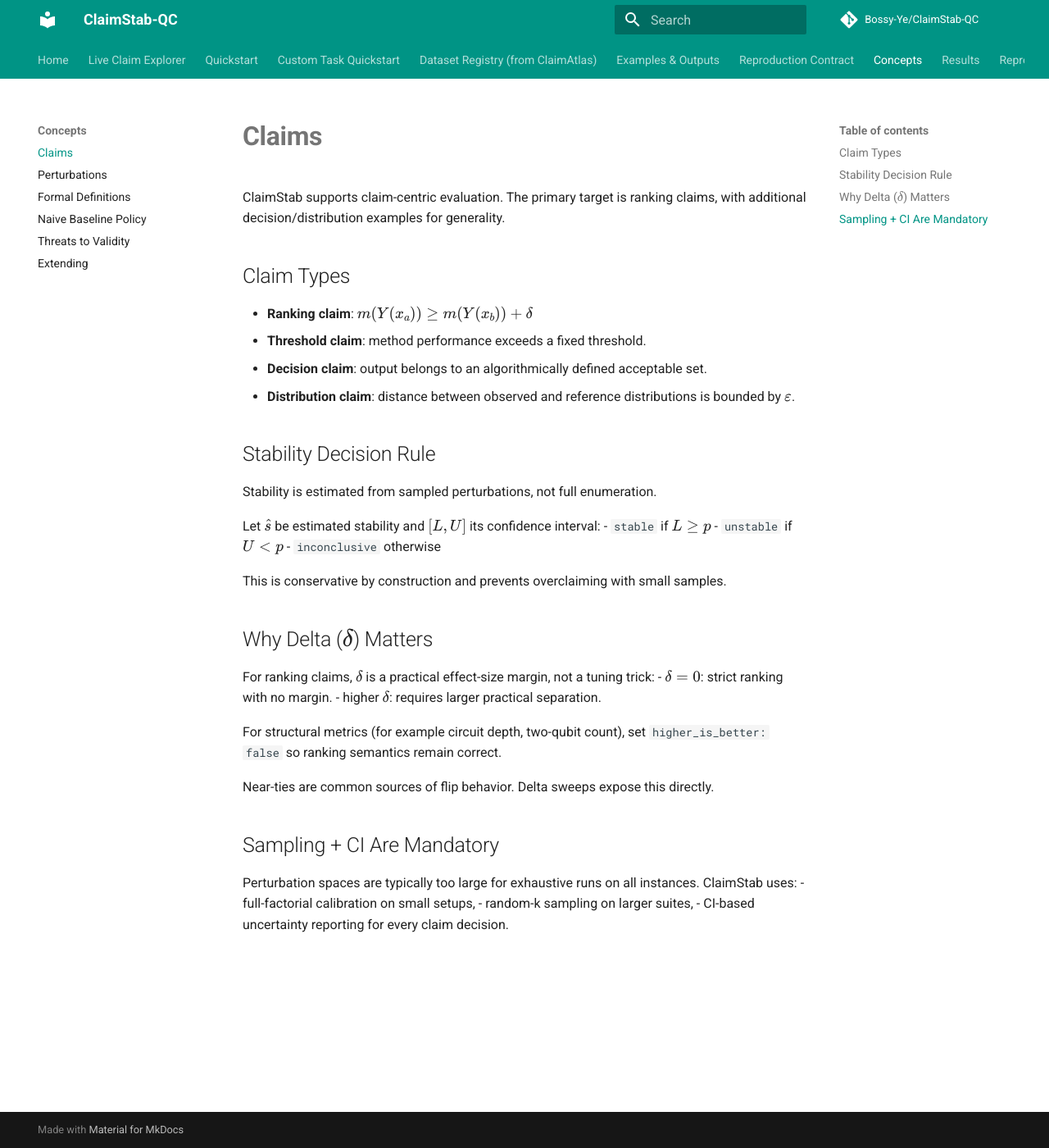
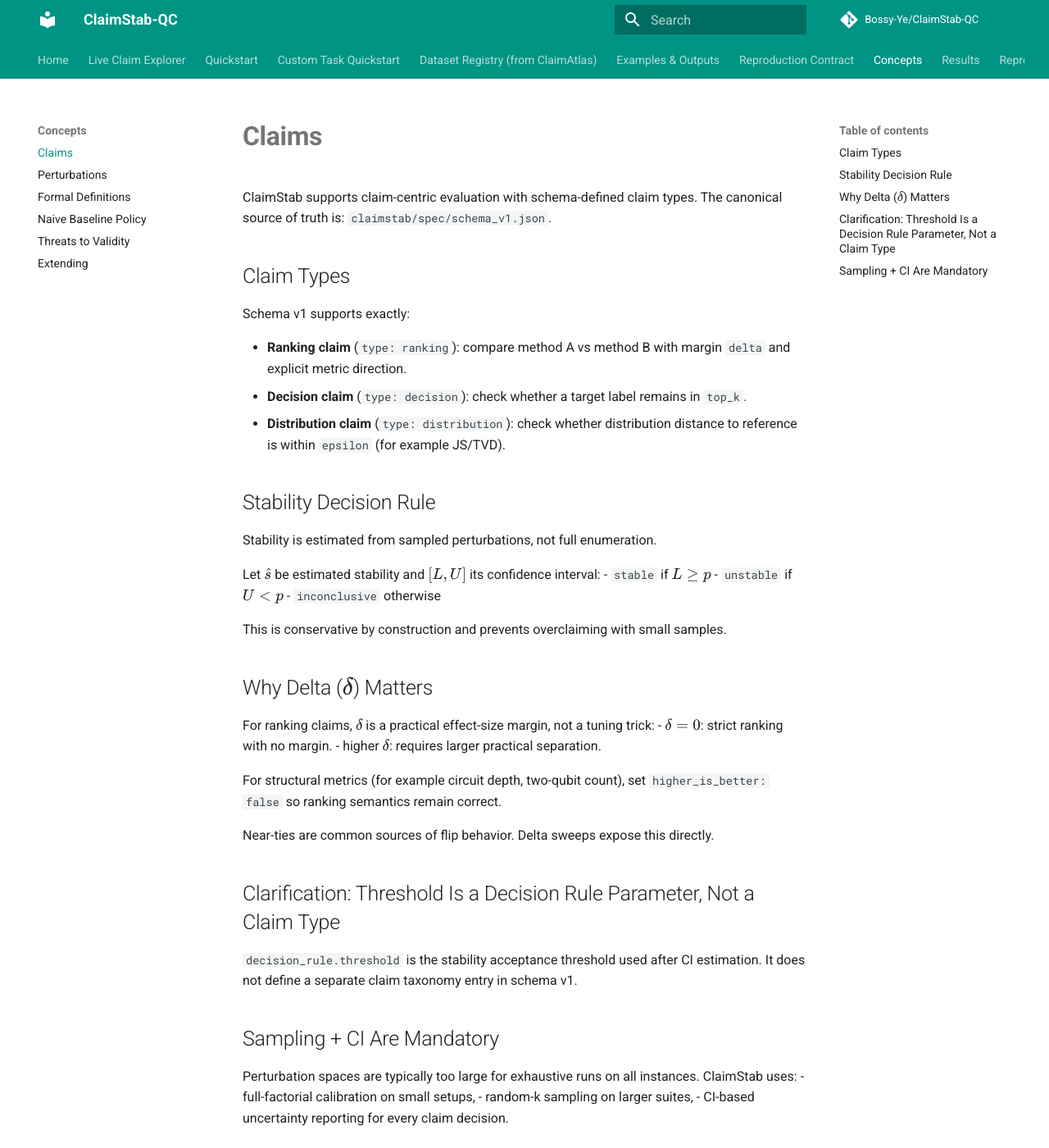
Before and after one commit to Bossy-Ye/ClaimStab-QC, an MkDocs documentation site: the page built from docs/concepts/claims.md, in a window 1280 px wide and 1400 px high. Shown: the whole window at 82% size. Built offline with MkDocs 1.6.1 and Material for MkDocs 9.7.7, drawn with Linux system fonts in a browser that asks for light colours; comment, search, counter and statistics services are not loaded.

Commit message:
docs(claims): align taxonomy with schema v1

```diff
--- a/docs/concepts/claims.md
+++ b/docs/concepts/claims.md
@@ -1,12 +1,16 @@
 # Claims
 
-ClaimStab supports claim-centric evaluation. The primary target is ranking claims, with additional decision/distribution examples for generality.
+ClaimStab supports claim-centric evaluation with schema-defined claim types.
+The canonical source of truth is:
+`claimstab/spec/schema_v1.json`.
 
 ## Claim Types
-- **Ranking claim**: \(m(Y(x_a)) \ge m(Y(x_b)) + \delta\)
-- **Threshold claim**: method performance exceeds a fixed threshold.
-- **Decision claim**: output belongs to an algorithmically defined acceptable set.
-- **Distribution claim**: distance between observed and reference distributions is bounded by \(\varepsilon\).
+
+Schema v1 supports exactly:
+
+- **Ranking claim** (`type: ranking`): compare method A vs method B with margin `delta` and explicit metric direction.
+- **Decision claim** (`type: decision`): check whether a target label remains in `top_k`.
+- **Distribution claim** (`type: distribution`): check whether distribution distance to reference is within `epsilon` (for example JS/TVD).
 
 ## Stability Decision Rule
 Stability is estimated from sampled perturbations, not full enumeration.
@@ -27,6 +31,11 @@
 
 Near-ties are common sources of flip behavior. Delta sweeps expose this directly.
 
+## Clarification: Threshold Is a Decision Rule Parameter, Not a Claim Type
+
+`decision_rule.threshold` is the stability acceptance threshold used after CI estimation.
+It does not define a separate claim taxonomy entry in schema v1.
+
 ## Sampling + CI Are Mandatory
 Perturbation spaces are typically too large for exhaustive runs on all instances. ClaimStab uses:
 - full-factorial calibration on small setups,
```
